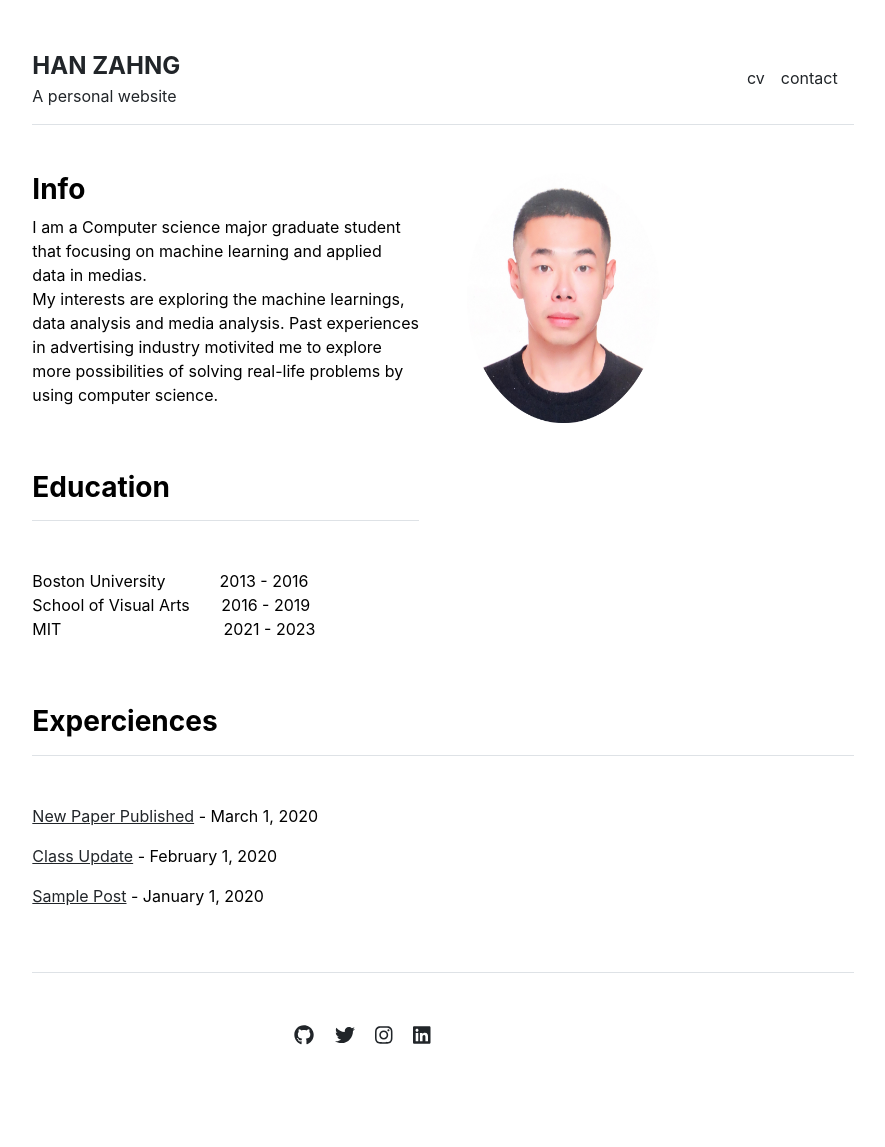
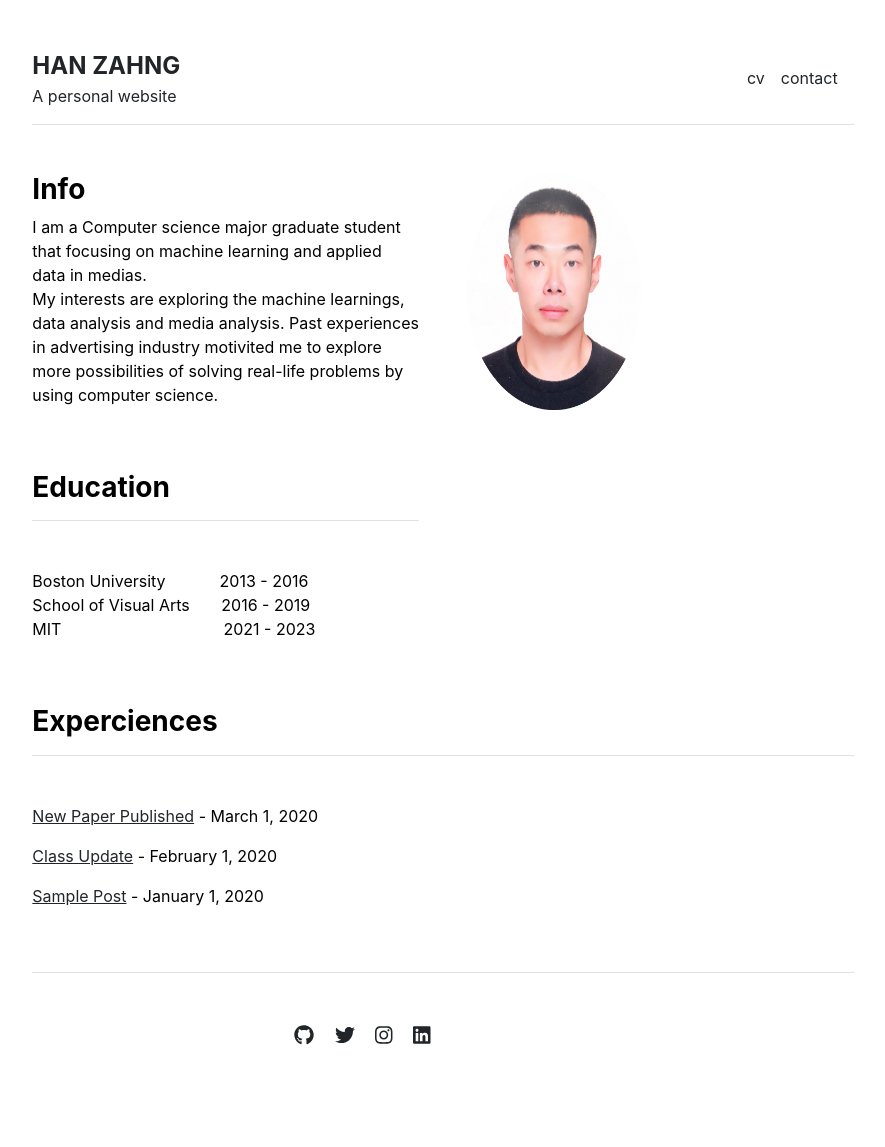
Before and after one commit to dukerosen/personal-website, a Jekyll site: the page built from index.md, in a window 1280 px wide. Shown: the whole page, without its empty margins (197-1082 px from the left). Built offline with Jekyll 4.4.1, drawn with Linux system fonts in a browser that asks for light colours.

Commit message:
Update home.html

```diff
--- a/_layouts/home.html
+++ b/_layouts/home.html
@@ -8,7 +8,7 @@ layout: default
     {{ content }}
   </div>
   <div class="col-md-6">
-    <img src="assets/img/home.jpg" alt=" " width="50%" height="100%">
+    <img src="assets/img/home.jpg" alt=" " width="45%" height="95%">
   </div>
 </div>
 
```
